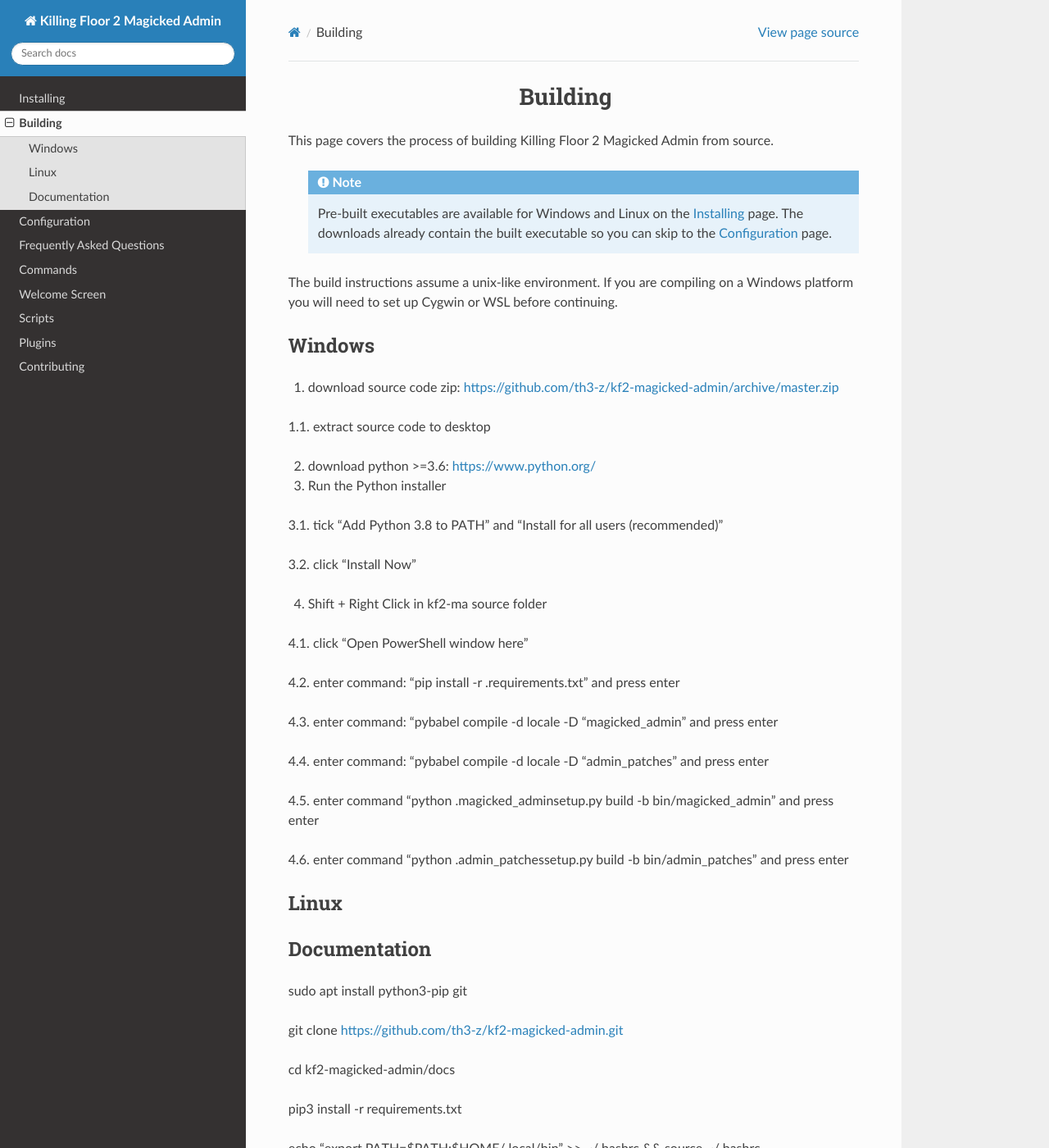
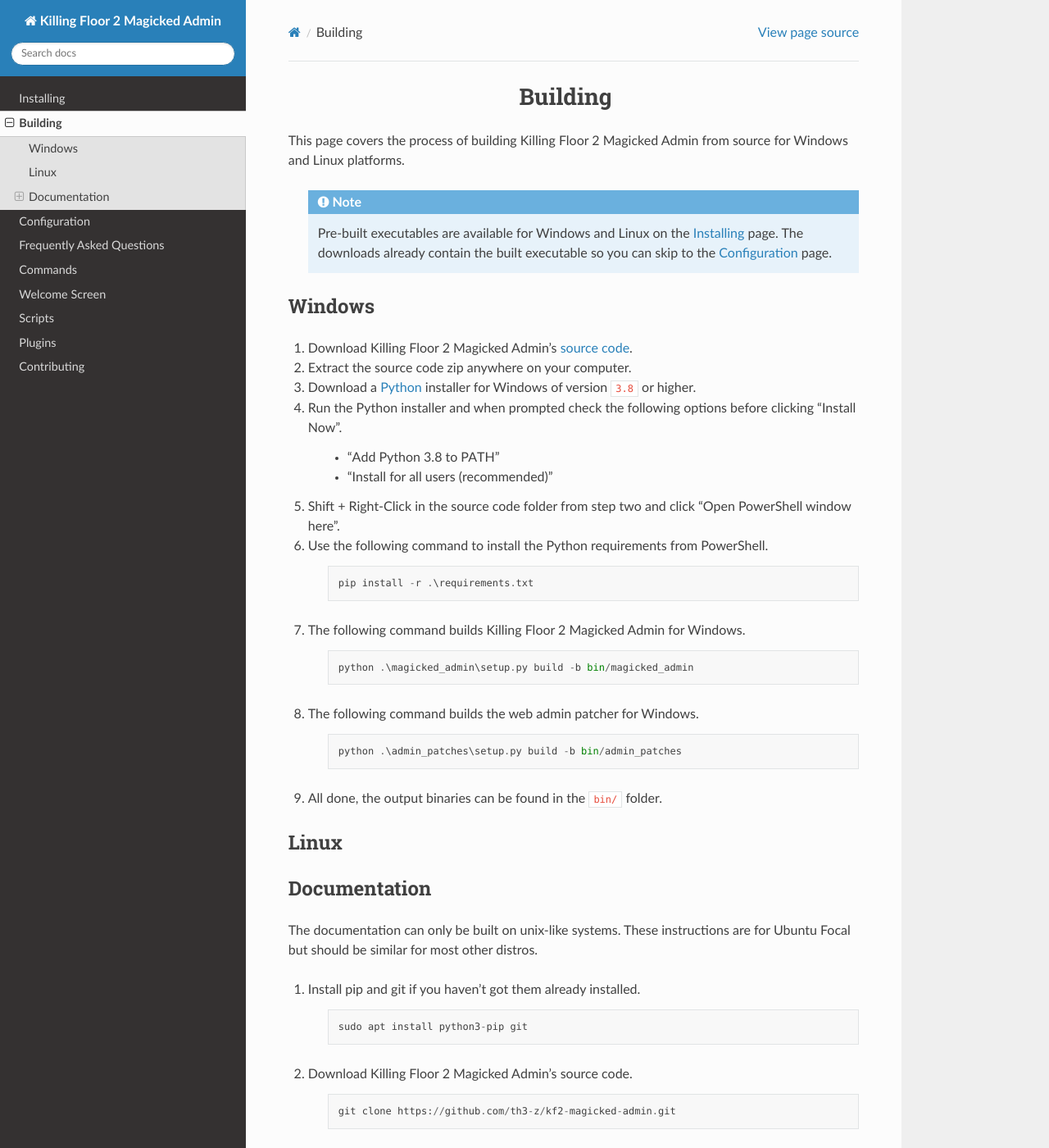
Before and after one commit to th3-z/kf2-magicked-admin, a Sphinx documentation site: the page built from docs/building.rst, in a window 1280 px wide and 1400 px high. Shown: the whole window at 82% size. Built offline with Sphinx 7.4.7 and the Read the Docs theme 2.0.0, drawn with Linux system fonts in a browser that asks for light colours; some of the changed text lies outside the part shown.

Commit message:
Update docs

```diff
--- a/docs/building.rst
+++ b/docs/building.rst
@@ -3,46 +3,55 @@
 ========
 
 This page covers the process of building Killing Floor 2 Magicked Admin from
-source.
+source for Windows and Linux platforms.
 
     .. note::
         Pre-built executables are available for Windows and Linux on the
         :doc:`installing` page. The downloads already contain the built
         executable so you can skip to the :doc:`configuration` page.
 
-The build instructions assume a unix-like environment. If you are compiling on
-a Windows platform you will need to set up Cygwin or WSL before continuing.
-
 Windows
 =======
 
-1. download source code zip: https://github.com/th3-z/kf2-magicked-admin/archive/master.zip
+.. _Python: https://www.python.org/
 
-1.1. extract source code to desktop
+.. _`source code`: https://github.com/th3-z/kf2-magicked-admin/archive/master.zip
 
-2. download python >=3.6: https://www.python.org/
+#. Download Killing Floor 2 Magicked Admin's `source code`_.
 
-3. Run the Python installer
+#. Extract the source code zip anywhere on your computer.
 
-3.1. tick "Add Python 3.8 to PATH" and "Install for all users (recommended)"
+#. Download a Python_ installer for Windows of version ``3.8`` or higher.
 
-3.2. click "Install Now"
+#. Run the Python installer and when prompted check the following options
+   before clicking "Install Now".
 
-4. Shift + Right Click in kf2-ma source folder
+    - "Add Python 3.8 to PATH"
 
-4.1. click "Open PowerShell window here"
+    - "Install for all users (recommended)"
 
-4.2. enter command: "pip install -r .\requirements.txt" and press enter
+#. Shift + Right-Click in the source code folder from step two and click
+   "Open PowerShell window here".
 
+#. Use the following command to install the Python requirements from PowerShell.
 
-4.3. enter command: "pybabel compile -d locale -D "magicked_admin" and press enter
+    ::
 
-4.4. enter command: "pybabel compile -d locale -D "admin_patches" and press enter
+        pip install -r .\requirements.txt
 
+#. The following command builds Killing Floor 2 Magicked Admin for Windows.
 
-4.5. enter command "python .\magicked_admin\setup.py build -b bin/magicked_admin" and press enter
+    ::
 
-4.6. enter command "python .\admin_patches\setup.py build -b bin/admin_patches" and press enter
+        python .\magicked_admin\setup.py build -b bin/magicked_admin
+
+#. The following command builds the web admin patcher for Windows.
+
+    ::
+
+        python .\admin_patches\setup.py build -b bin/admin_patches
+
+#. All done, the output binaries can be found in the ``bin/`` folder.
 
 
 Linux
@@ -51,14 +60,63 @@
 Documentation
 =============
 
-sudo apt install python3-pip git
+The documentation can only be built on unix-like systems. These instructions
+are for Ubuntu Focal but should be similar for most other distros.
 
-git clone https://github.com/th3-z/kf2-magicked-admin.git
+#. Install pip and git if you haven't got them already installed.
 
-cd kf2-magicked-admin/docs
+    ::
 
-pip3 install -r requirements.txt
+        sudo apt install python3-pip git
 
-echo "export PATH=\$PATH:\$HOME/.local/bin" >> ~/.bashrc && source ~/.bashrc
+#. Download Killing Floor 2 Magicked Admin's source code.
 
-make
+    ::
+
+        git clone https://github.com/th3-z/kf2-magicked-admin.git
+
+#. Cd into the ``docs`` folder.
+
+    ::
+
+        cd kf2-magicked-admin/docs
+
+#. Install the documentation's requirements
+
+    ::
+
+        pip3 install -r requirements.txt
+
+#. Add ``~/.local/bin`` to your ``PATH`` if it isn't already.
+
+    ::
+
+        echo "export PATH=\$PATH:\$HOME/.local/bin" >> ~/.bashrc && source ~/.bashrc
+
+#. Build the HTML documentation with make.
+
+    ::
+
+        make
+
+#. The HTML pages will be output in the ``_build`` folder.
+
+PDF Documentation
+-----------------
+
+Further to the above if you want to build the PDF documentation there are some
+additional requirements.
+
+#. Install the requirements.
+
+    ::
+
+        sudo apt install texlive-latex-recommended texlive-fonts-recommended texlive-latex-extra latexmk
+
+#. Build the PDF documentation.
+
+    ::
+
+        make pdf
+
+#. All done, a PDF file will be output in the ``_build`` folder.
```
